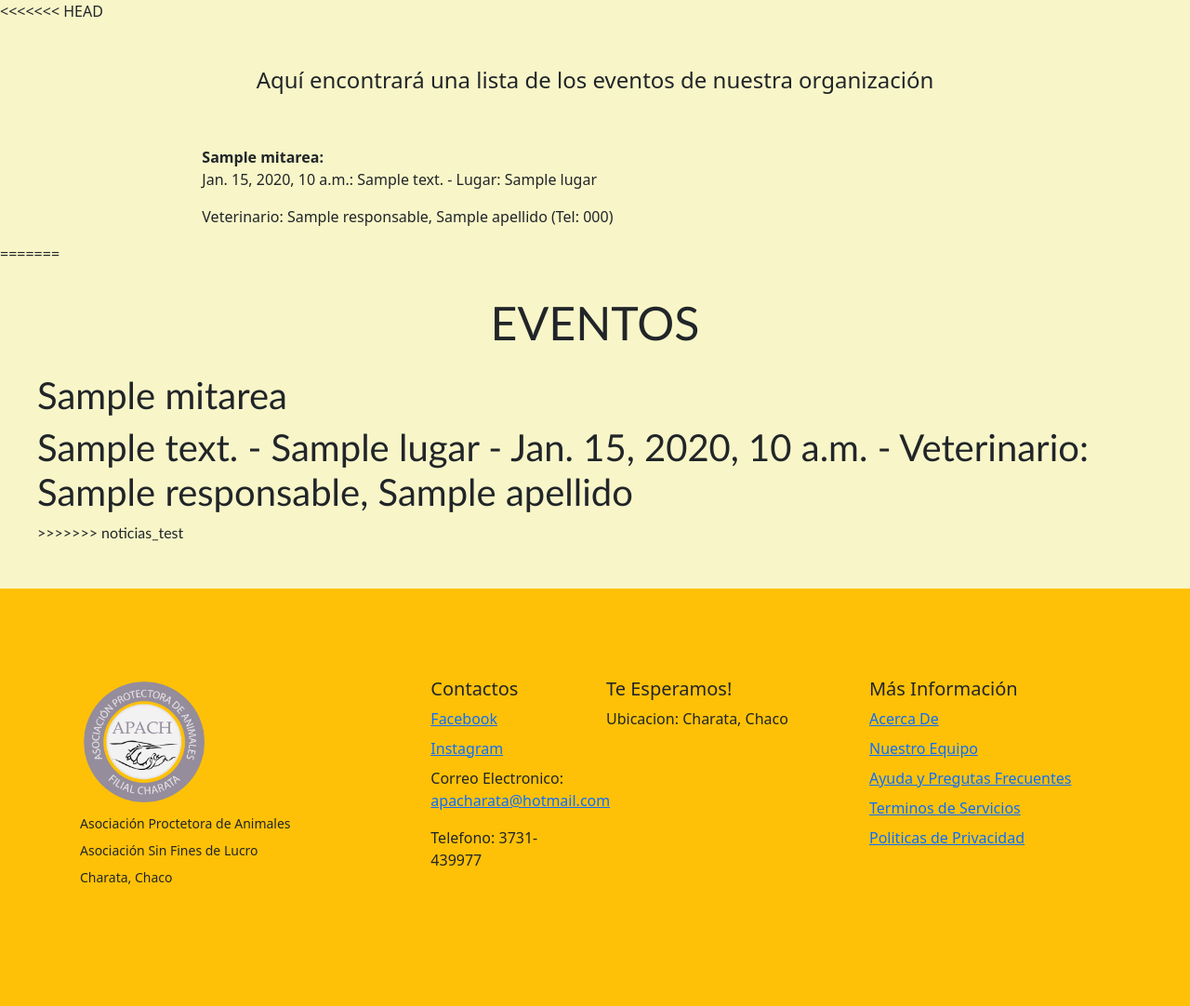
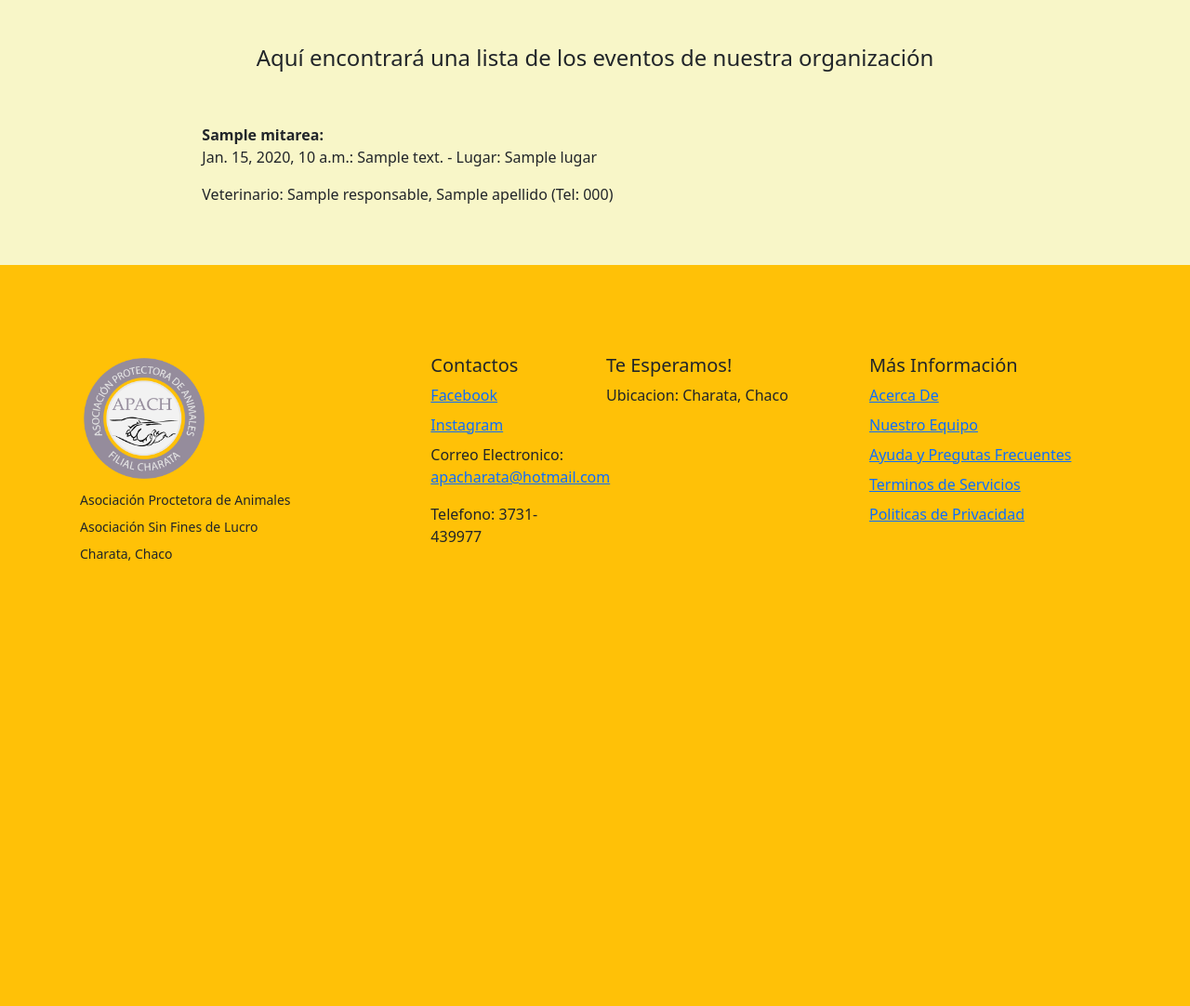
Before and after one commit to LadioLipreri/Nuevo-Apach, a Django app: template apach/myapp/templates/tareas.html in a window 1280 px wide; the page is wider, and only the part inside the window is pictured. Shown: the part 232-1314 px from the top of that part at 93% size. After the commit the page ends 835 px from the top of that part, so only its background shows below. Run offline with Django 4.2, Linux system fonts and the light colour scheme; the template is opened without the code that fills it: most values are stand-ins (such as "Sample title", 1, 10 or a date in 2020).

Commit message:
Ultimo commit antes de publicar

```diff
--- a/apach/myapp/templates/noticias.html
+++ b/apach/myapp/templates/noticias.html
@@ -32,7 +32,7 @@
 
             <h4>{{minoticia.title}}</h4>
             <!-- <p> Noticia title: {{minoticia.image}}</p> -->
-            <img src="{% static 'Noticia1.jpg' %}" alt="" width="450" height="250"> <!-- Cómo cargar la imagen que está guardada en: {{minoticia.image}}  -->
+            <img src="{% static 'Noticia-1.jpg' %}" alt="" width="450" height="250"> <!-- Cómo cargar la imagen que está guardada en: {{minoticia.image}}  -->
             <p>{{minoticia.detail}}</p>
             <p> Fecha: {{minoticia.add_time}}</p>
     </article>
--- a/apach/myapp/templates/tareas.html
+++ b/apach/myapp/templates/tareas.html
@@ -5,7 +5,6 @@
 
 {% block content %}
 
-<<<<<<< HEAD
 <main class="conteiner">
     <div class="row">
         <div class="col-md-8 offset-md-2">
@@ -25,22 +24,6 @@
         </div>
     </div>
 </main>
-=======
-<div class="p_tareas">
-    <p>EVENTOS</p>
-</div>
-
-<div class="estilo_eventos">
-    {% for mitarea in mistareas %}
-
-    <article>
-        <h1> {{mitarea.titulo}}</h1>
-        <h1> {{mitarea.descripcion}} - {{mitarea.lugar}} - {{mitarea.fecha}} - Veterinario: {{mitarea.responsable.nombre}}, {{mitarea.responsable.apellido}}</h1>
-    </article>
-
-
-    {% endfor %}
->>>>>>> noticias_test
 
 </div>
 
```
Also changed, not shown: apach/db.sqlite3, apach/media/imgs/Deportes.png (added), apach/media/imgs/Economia.jpg (added), apach/media/imgs/Policiales.png (added), apach/myapp/static/Noticia-1.jpg (added).
